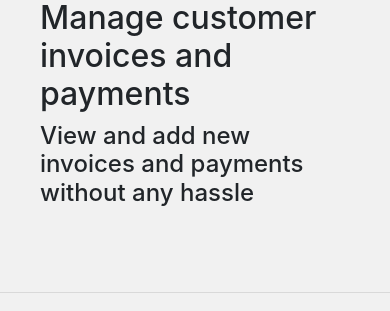
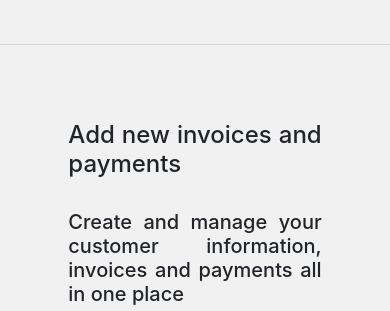
Before and after one commit to SarthakJariwala/bzman_website, a Flask app: page /features in a window 390 px wide. Shown: the part 1719-2030 px from the top of the page. Run offline with Flask 2, Linux system fonts and the light colour scheme; some libraries are stand-ins or nearby versions.

Commit message:
new changes to app and website

```diff
--- a/app/templates/public/features.html
+++ b/app/templates/public/features.html
@@ -20,20 +20,19 @@
 
 <div class="jumbotron text-center">
 
-    <h1>Manage your Business Activities with Ease</h1>
-    <br>
-    <h4>Designed for small business needs</h4>
+    <h3>Manage your Business Activities with Ease</h3>
+    <h6>Designed for small business needs</h6><br>
     <img src="{{ url_for('static', filename='img/screenshots/CompanyList.png') }}" class="img-fluid"
         style='.img-fluid.max-width: 100%; height:auto;'>
 </div>
 
 <div class="container-fluid text-left">
-    <div class="row">
-        <div class="col-sm">
-            <h2 style="center-text">Effortlessly manage bussiness activities</h2>
-            <h4>Create and manage your company database with a simple and intuitive interface</h4>
+    <div class="row justify-content-center text-justify">
+        <div class="col-10 col-md-8 col-lg-6">
+            <h4 style="center-text">Effortlessly manage bussiness activities</h4><br>
+            <h5>Create and manage your company database with a simple and intuitive interface</h5>
         </div>
-        <div class="col-sm">
+        <div class="col-10 col-md-8 col-lg-6">
             <img src="{{ url_for('static', filename='img/screenshots/NewDataBase.png') }}" class="img-fluid" style=".img-fluid.max-width: 100%; height:auto;">
             <!-- <span class="glyphicon glyphicon-signal logo"></span> -->
         </div>
@@ -42,27 +41,28 @@
 <hr>
 
 <div class="container-fluid text-left">
-    <div class="row">
-        <div class="col-sm">
+    <div class="row justify-content-center text-justify">
+        <div class="col-10 col-md-8 col-lg-6">
             <img src="{{ url_for('static', filename='img/screenshots/QuickActions.png') }}" class="img-fluid" style=".img-fluid.max-width: 100%; height:auto;">
             <!-- <span class="glyphicon glyphicon-signal logo"></span> -->
         </div>
-        <div class="col-sm">
-            <h2 style="center-text">Manage customer invoices and payments</h2>
-            <h4>View and add new invoices and payments without any hassle</h4>
+        <div class="col-10 col-md-8 col-lg-6">
+            <h4 style="center-text">Add new customers, invoices and payments</h4><br>
+            <h5>In addition, easily look up active invoices and customer summaries</h5>
         </div>
     </div>
 </div>
 <hr>
 
 <div class="container-fluid text-left">
-    <div class="row">
-        <div class="col-sm">
-            <h2 style="center-text">Add new invoices and payments</h2>
-            <h4>Create and manage your customer invoices and payments</h4>
+    <div class="row justify-content-center text-justify">
+        <div class="col-10 col-md-8 col-lg-6">
+            <h4 style="center-text">Add new invoices and payments</h4><br>
+            <h5>Create and manage your customer information, invoices and payments all in one place</h5>
         </div>
-        <div class="col-sm">
-            <img src="{{ url_for('static', filename='img/screenshots/NewInvoice.png') }}" class="img-fluid" style=".img-fluid.max-width: 100%; height:auto;">
+        <div class="col-10 col-md-8 col-lg-6">
+            <!-- <img src="{{ url_for('static', filename='img/screenshots/NewInvoice.png') }}" class="img-fluid" style=".img-fluid.max-width: 100%; height:auto;"> -->
+            <img src="{{ url_for('static', filename='img/screenshots/ViewAllinvoices.png') }}" class="img-fluid" style=".img-fluid.max-width: 100%; height:auto;">
             <!-- <span class="glyphicon glyphicon-signal logo"></span> -->
         </div>
     </div>
@@ -70,50 +70,36 @@
 <hr>
 
 <div class="container-fluid text-left">
-    <div class="row">
-        <h1>View all current and past invoices for a customer with detailed information</h1>
-        <div class="col-sm">
-            <img src="{{ url_for('static', filename='img/screenshots/ViewAllinvoices.png') }}" class="img-fluid" style=".img-fluid.max-width: 100%; height:auto;">
+    <div class="row justify-content-center text-justify">
+        <!-- <h4>View and track all current and past invoices for a customer with detailed information</h4><br> -->
+
+        <div class="col-10 col-md-8 col-lg-6">
+            <h4>View and track all current and past invoices for a customer with detailed information</h4><br>
+            <!-- <img src="{{ url_for('static', filename='img/screenshots/ViewAllinvoices.png') }}" class="img-fluid" style=".img-fluid.max-width: 100%; height:auto;"> -->
             <!-- <span class="glyphicon glyphicon-signal logo"></span> -->
         </div>
-        <div class="col-sm">
+        <div class="col-10 col-md-8 col-lg-6">
             <img src="{{ url_for('static', filename='img/screenshots/InvoiceDetails.png') }}" class="img-fluid" style=".img-fluid.max-width: 100%; height:auto;">
             <!-- <span class="glyphicon glyphicon-signal logo"></span> -->
         </div>
         <!-- <div class="col-sm">
-            <h2 style="center-text">View all current and past invoices for a customer</h2>
-            <h4>
-            </h4>
+            <h4 style="center-text">View all current and past invoices for a customer</h4>
+            <h5>
+            </h5>
         </div> -->
     </div>
 </div>
 <hr>
 
 <div class="container-fluid text-left">
-    <div class="row">
-        <div class="col-sm">
-            <img src="{{ url_for('static', filename='img/screenshots/InvoiceDetails.png') }}" class="img-fluid" style=".img-fluid.max-width: 100%; height:auto;">
+    <div class="row justify-content-center text-justify">
+        <div class="col-10 col-md-8 col-lg-6">
+            <img src="{{ url_for('static', filename='img/screenshots/QuickSummary.PNG') }}" class="img-fluid" style=".img-fluid.max-width: 100%; height:auto;">
             <!-- <span class="glyphicon glyphicon-signal logo"></span> -->
         </div>
-        <div class="col-sm">
-            <h2 style="center-text">Detailed information on all invoices and payments</h2>
-            <h4>Track your payments and invoice balances with only one click. Get detailed information on
-                current and past invoices
-            </h4>
-        </div>
-    </div>
-</div>
-<hr>
-
-<div class="container-fluid text-left">
-    <div class="row">
-        <div class="col-sm">
-            <h2 style="center-text">Customer account summary</h2>
-            <h4>Get customer account summaries at your fingertips</h4>
-        </div>
-        <div class="col-sm">
-            <img src="{{ url_for('static', filename='img/screenshots/QuickSummary.png') }}" class="img-fluid" style=".img-fluid.max-width: 100%; height:auto;">
-            <!-- <span class="glyphicon glyphicon-signal logo"></span> -->
+        <div class="col-10 col-md-8 col-lg-6">
+            <h4 style="center-text">Customer account summary</h4><br>
+            <h5>Get customer account summaries at your fingertips</h5>
         </div>
     </div>
 </div>
--- a/app/views.py
+++ b/app/views.py
@@ -14,12 +14,14 @@ def features():
 def about():
     return render_template("public/download.html")
 
+email_list=[]
+
 @app.route('/download_installer', methods=['GET', 'POST'])
 def download_installer():
 
     if request.method == "POST":
         email = request.form["email"]
-        # print(email)
+        email_list.append(email)
         #TODO redirect to thanks url
         return send_from_directory(
             os.path.join(os.path.dirname(__file__) + '/' + 'static/downloads/trial/beta'),
```
Also changed, not shown: 7 other files.
